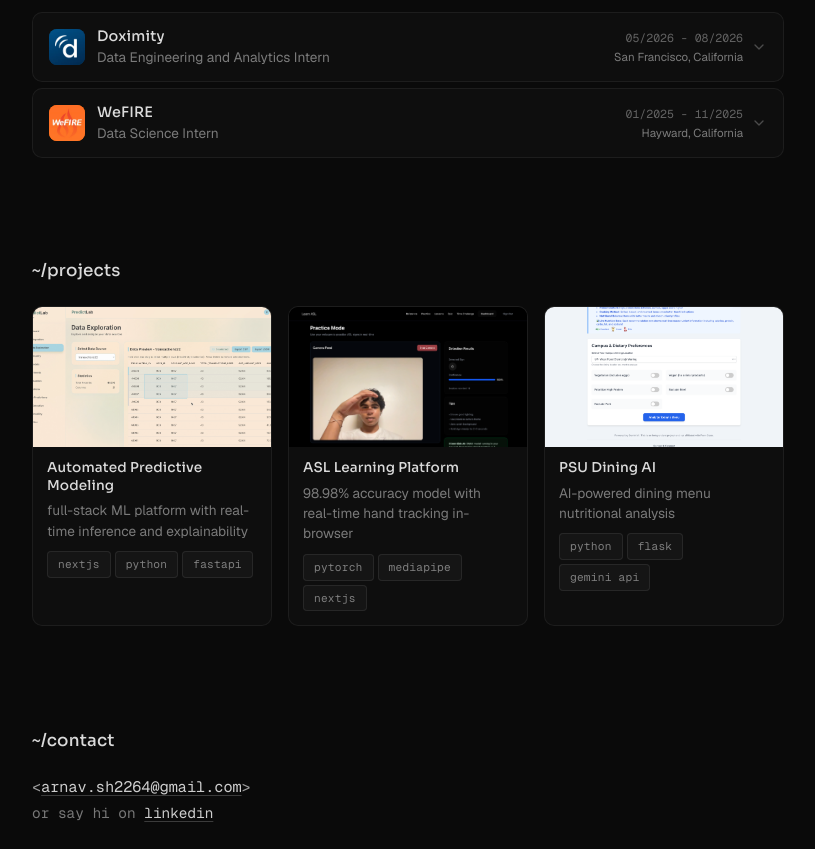
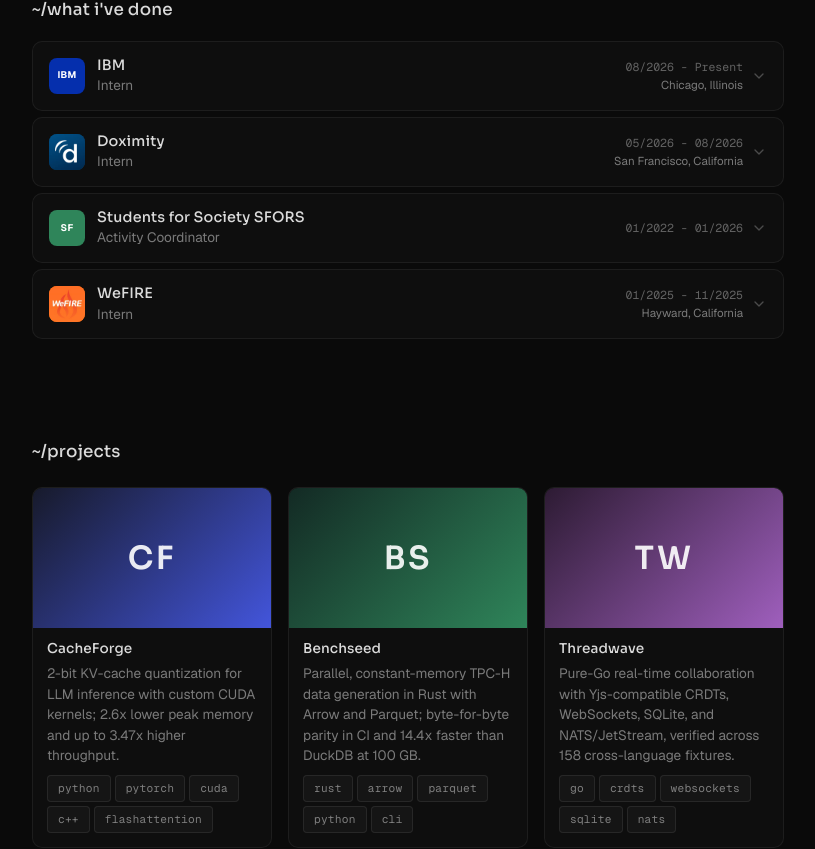
Before and after one commit to Arnavsharma2/Personal-Website, a Next.js app: page / in a window 1280 px wide. Shown: the part 660-1509 px from the top of the page, without its empty margins (232-1047 px from the left). Built offline with nearby package versions, Linux system fonts and the light colour scheme.

Commit message:
Sync portfolio with LinkedIn profile

```diff
--- a/app/globals.css
+++ b/app/globals.css
@@ -466,7 +466,28 @@
   transition: transform 0.5s ease;
 }
 
+.project-card-placeholder {
+  width: 100%;
+  height: 100%;
+  display: flex;
+  align-items: center;
+  justify-content: center;
+  transition: transform 0.5s ease;
+}
+
+.project-card-placeholder span {
+  color: rgba(255, 255, 255, 0.9);
+  font-family: var(--font-sora), sans-serif;
+  font-size: 2rem;
+  font-weight: 600;
+  letter-spacing: 0.08em;
+}
+
 .project-card:hover .project-card-image img {
+  transform: scale(1.05);
+}
+
+.project-card:hover .project-card-placeholder {
   transform: scale(1.05);
 }
 
--- a/app/layout.tsx
+++ b/app/layout.tsx
@@ -7,8 +7,18 @@
 const sora = Sora({ subsets: ['latin'], variable: '--font-sora' })
 
 export const metadata: Metadata = {
-  title: 'Arnav Sharma',
-  description: 'Software engineer specializing in machine learning and full-stack development',
+  metadataBase: new URL('https://arnav-sharma2.com'),
+  title: 'Arnav Sharma | CS @ Penn State & IBM Intern',
+  description: 'Computer Science student at Penn State working on AI engineering, LLM inference, model serving, evaluation, and reliable data systems.',
+  alternates: {
+    canonical: '/',
+  },
+  openGraph: {
+    title: 'Arnav Sharma | CS @ Penn State & IBM Intern',
+    description: 'Computer Science student at Penn State working on AI engineering, LLM inference, model serving, evaluation, and reliable data systems.',
+    url: '/',
+    type: 'website',
+  },
   icons: {
     icon: [
       { url: '/favicon-16x16.png', sizes: '16x16', type: 'image/png' },
--- a/components/About.tsx
+++ b/components/About.tsx
@@ -25,9 +25,13 @@
           transition={{ duration: 0.5, delay: 0.15 }}
           className="about-content"
         >
-          <p>I like coding and nature</p>
+          <p>
+            I work on AI engineering, LLM inference, model serving, evaluation,
+            and reliable data systems.
+          </p>
           <p className="about-secondary">
-            You&apos;ll find me hiking, cooking, or trying new foods in the meantime
+            I&apos;m a Computer Science student at Penn State. Outside of work, you&apos;ll
+            find me hiking, cooking, or trying new foods.
           </p>
         </motion.div>
       </div>
--- a/components/Contact.tsx
+++ b/components/Contact.tsx
@@ -26,7 +26,7 @@
           className="contact-content"
         >
           <p>
-            &lt;<a href="mailto:arnav.sh2264@gmail.com" className="contact-link">arnav.sh2264@gmail.com</a>&gt;
+            &lt;<a href="mailto:aqs7726@psu.edu" className="contact-link">aqs7726@psu.edu</a>&gt;
           </p>
           <p className="contact-secondary">
             or say hi on{' '}
--- a/components/Experience.tsx
+++ b/components/Experience.tsx
@@ -18,27 +18,53 @@
 
 const experiences: ExperienceItem[] = [
   {
+    company: 'IBM',
+    role: 'Intern',
+    date: '08/2026 - Present',
+    location: 'Chicago, Illinois',
+    color: '#052FAD',
+    initials: 'IBM',
+    description: [
+      'AI engineering focused on LLM inference, model serving, and evaluation for IBM Granite using Python, PyTorch, vLLM, TensorRT-LLM, OpenShift, and Kubernetes.',
+      'Working on inference performance, tool use, groundedness, safety, and production ML reliability.',
+    ],
+  },
+  {
     company: 'Doximity',
-    role: 'Data Engineering and Analytics Intern',
+    role: 'Intern',
     date: '05/2026 - 08/2026',
     location: 'San Francisco, California',
     color: '#0d3c61',
     initials: 'DX',
     logo: '/doximity-logo.jpg',
     description: [
-      'Building data engineering and analytics solutions',
+      'Worked on clinical LLM evaluation and data infrastructure using Python, Kafka, Snowflake, Airflow, PySpark, and Great Expectations.',
+      'Built model-quality checks and production data pipelines with clinicians, product managers, and engineers.',
+    ],
+  },
+  {
+    company: 'Students for Society SFORS',
+    role: 'Activity Coordinator',
+    date: '01/2022 - 01/2026',
+    location: '',
+    color: '#2F855A',
+    initials: 'SF',
+    description: [
+      'Led planning and execution for five environmental events involving 200 volunteers and reaching 2,000+ participants.',
+      'Managed scheduling, logistics, outreach, and external partnerships.',
     ],
   },
   {
     company: 'WeFIRE',
-    role: 'Data Science Intern',
+    role: 'Intern',
     date: '01/2025 - 11/2025',
     location: 'Hayward, California',
     color: '#FF6F00',
     initials: 'WF',
     logo: '/wefirelogo.jpeg',
     description: [
-      'Led 0-1 development of automated market intelligence software',
+      'Built backend and full-stack systems using Python, TypeScript, React, FastAPI, PostgreSQL, Docker, and AWS.',
+      'Integrated Plaid and Stripe and worked on APIs, financial data workflows, and reliability.',
     ],
   },
 ]
--- a/components/IconNav.tsx
+++ b/components/IconNav.tsx
@@ -8,7 +8,7 @@
   { icon: Home, label: 'Home', href: '#home' },
   { icon: Briefcase, label: 'Experience', href: '#experience' },
   { icon: FolderOpen, label: 'Projects', href: '#projects' },
-  { icon: Mail, label: 'Contact', href: 'mailto:arnav.sh2264@gmail.com', external: true },
+  { icon: Mail, label: 'Contact', href: 'mailto:aqs7726@psu.edu', external: true },
   { icon: Linkedin, label: 'LinkedIn', href: 'https://www.linkedin.com/in/arnav-sharma2/', external: true },
   { icon: Github, label: 'GitHub', href: 'https://github.com/Arnavsharma2', external: true },
 ]
--- a/components/ProfileHero.tsx
+++ b/components/ProfileHero.tsx
@@ -17,8 +17,9 @@
           <div className="avatar-circle">
             <Image
               src="/profile.jpg"
-              alt="Profile"
+              alt="Arnav Sharma"
               fill
+              sizes="120px"
               className="object-cover"
               priority
             />
@@ -43,7 +44,7 @@
           className="profile-tagline"
         >
           <p>
-            CS @ Penn State University
+            CS @ Penn State | Intern @ IBM
           </p>
         </motion.div>
       </div>
--- a/components/ProjectsGrid.tsx
+++ b/components/ProjectsGrid.tsx
@@ -5,7 +5,42 @@
 import Image from 'next/image'
 import { ExternalLink, Github } from 'lucide-react'
 
-const projects = [
+interface ProjectItem {
+  title: string
+  description: string
+  technologies: string[]
+  github: string
+  image?: string
+  placeholder?: string
+  gradient?: string
+  live?: string
+}
+
+const projects: ProjectItem[] = [
+  {
+    title: 'CacheForge',
+    description: '2-bit KV-cache quantization for LLM inference with custom CUDA kernels; 2.6x lower peak memory and up to 3.47x higher throughput.',
+    technologies: ['python', 'pytorch', 'cuda', 'c++', 'flashattention'],
+    placeholder: 'CF',
+    gradient: 'linear-gradient(135deg, #171A2B 0%, #4355DB 100%)',
+    github: 'https://github.com/Arnavsharma2/CacheForge',
+  },
+  {
+    title: 'Benchseed',
+    description: 'Parallel, constant-memory TPC-H data generation in Rust with Arrow and Parquet; byte-for-byte parity in CI and 14.4x faster than DuckDB at 100 GB.',
+    technologies: ['rust', 'arrow', 'parquet', 'python', 'cli'],
+    placeholder: 'BS',
+    gradient: 'linear-gradient(135deg, #132A24 0%, #2F855A 100%)',
+    github: 'https://github.com/Arnavsharma2/benchseed',
+  },
+  {
+    title: 'Threadwave',
+    description: 'Pure-Go real-time collaboration with Yjs-compatible CRDTs, WebSockets, SQLite, and NATS/JetStream, verified across 158 cross-language fixtures.',
+    technologies: ['go', 'crdts', 'websockets', 'sqlite', 'nats'],
+    placeholder: 'TW',
+    gradient: 'linear-gradient(135deg, #2D1B33 0%, #9F5FBD 100%)',
+    github: 'https://github.com/Arnavsharma2/threadwave',
+  },
   {
     title: 'Automated Predictive Modeling',
     description: 'full-stack ML platform with real-time inference and explainability',
@@ -40,14 +75,14 @@
   },
   {
     title: 'Reddit Post Analyzer',
-    description: 'NLP sentiment analysis on financial subreddits',
-    technologies: ['python', 'gemini api', 'praw'],
+    description: 'AI classification and summarization for financial subreddit posts',
+    technologies: ['python', 'gemini api', 'httpx'],
     image: '/analyse.png',
     github: 'https://github.com/Arnavsharma2/Reddit-Scraper-and-AI-Analysis',
   },
 ]
 
-function ProjectCard({ project, index }: { project: typeof projects[0]; index: number }) {
+function ProjectCard({ project, index }: { project: ProjectItem; index: number }) {
   return (
     <motion.div
       initial={{ opacity: 0, x: 20 }}
@@ -57,6 +92,7 @@
     >
       {/* Project image */}
       <div className="project-card-image">
+        {project.image ? (
           <Image
             src={project.image}
             alt={project.title}
@@ -64,6 +100,15 @@
             className="object-cover"
             sizes="220px"
           />
+        ) : (
+          <div
+            className="project-card-placeholder"
+            style={{ background: project.gradient }}
+            aria-hidden="true"
+          >
+            <span>{project.placeholder}</span>
+          </div>
+        )}
         {/* Link icons overlay */}
         <div className="project-card-links">
           <a
```
Lines whose indentation alone changed are shown as unchanged.
